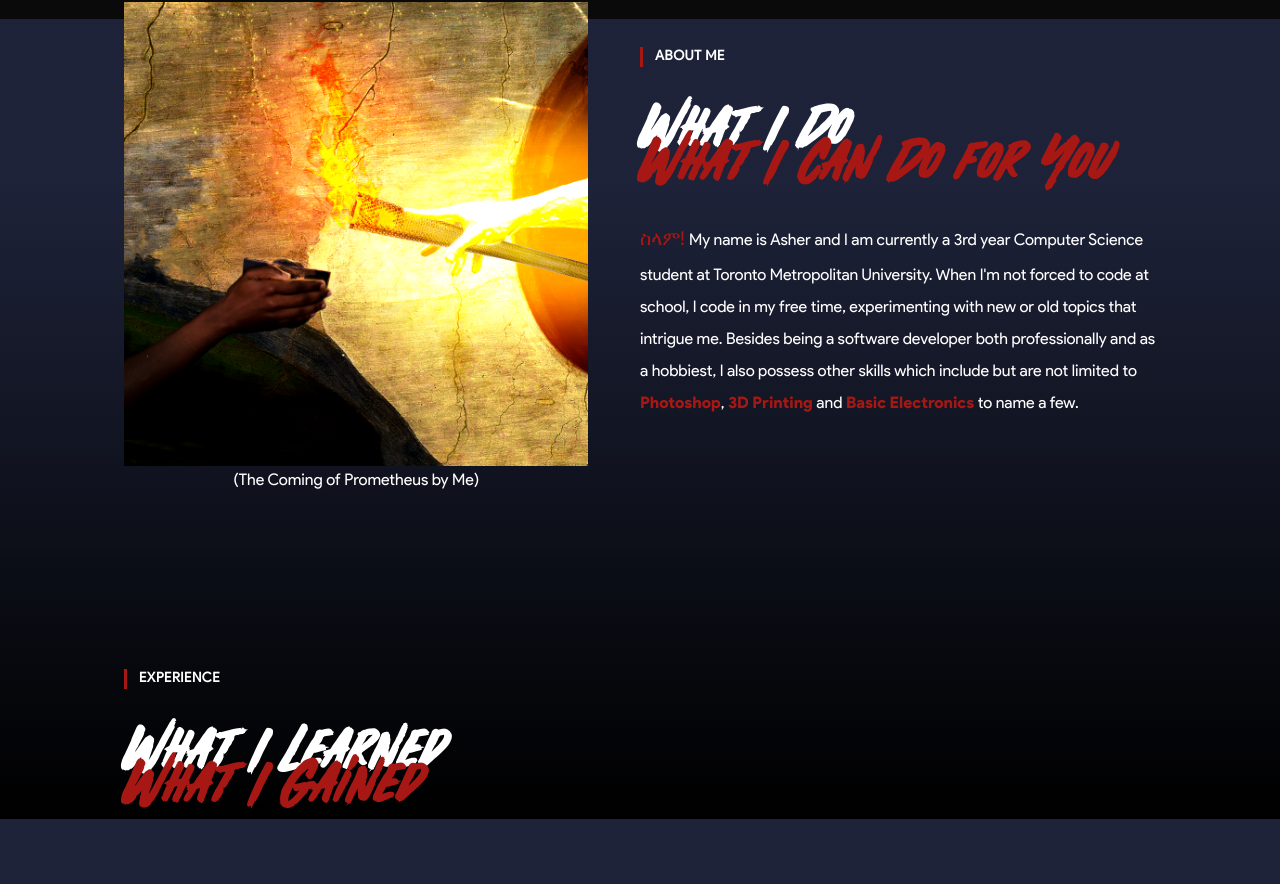
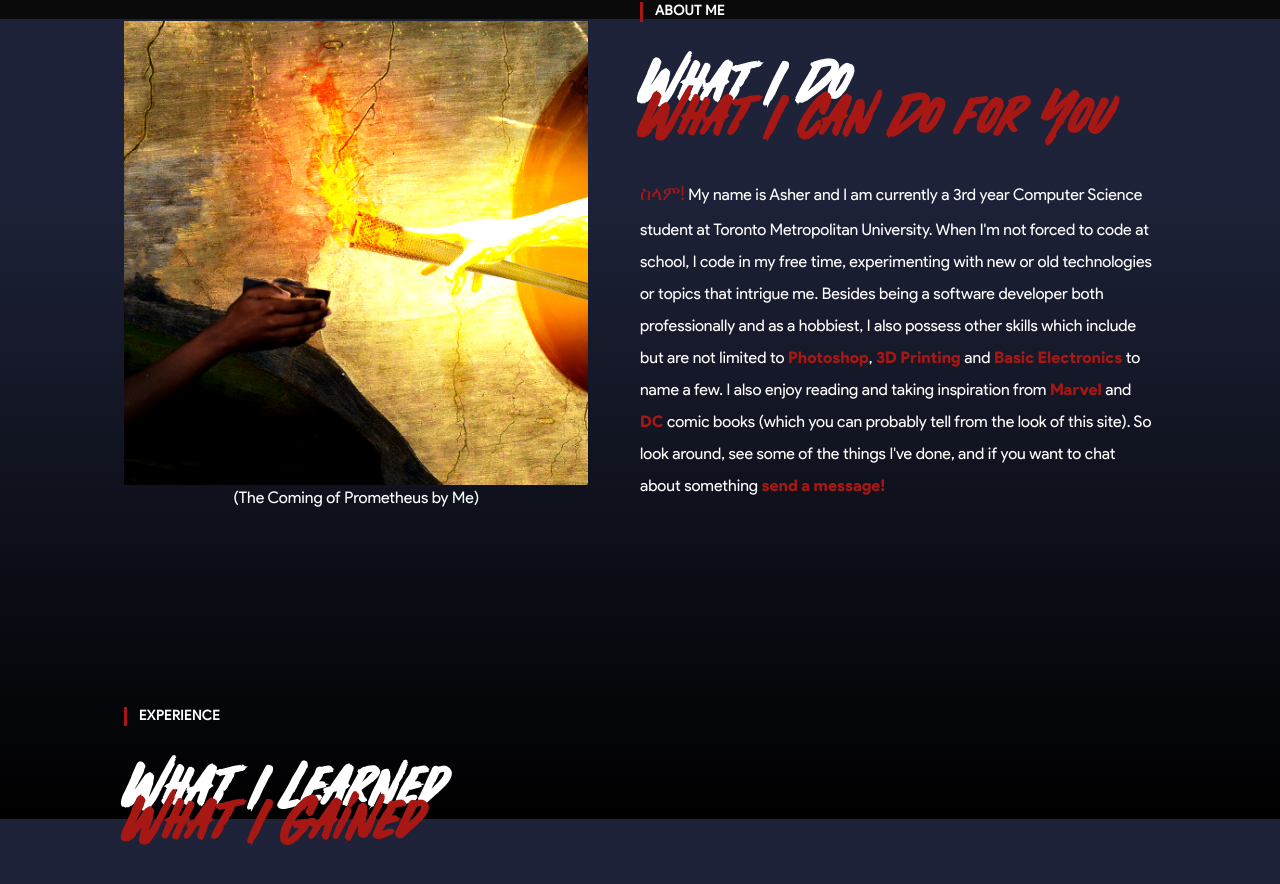
Before and after one commit to AsherAnd/asherand.com, a React (Create React App) app: page / in a window 1280 px wide. Shown: the part 781-1665 px from the top of the page. Built offline with nearby package versions, Linux system fonts and the light colour scheme; no server answers; grey boxes are pictures that could not be loaded.

Commit message:
added more to about page and changed highlight properties

```diff
--- a/src/containers/About.jsx
+++ b/src/containers/About.jsx
@@ -17,16 +17,41 @@ function About() {
           <p className="text">
             <a href="https://en.wikipedia.org/wiki/Amharic" className="amharic">
               ስላም!
-            </a>
+            </a>{" "}
             My name is Asher and I am currently a 3rd year Computer Science
             student at Toronto Metropolitan University. When I'm not forced to
             code at school, I code in my free time, experimenting with new or
-            old topics that intrigue me. Besides being a software developer both
-            professionally and as a hobbiest, I also possess other skills which
-            include but are not limited to
-            <span className="highlight"> Photoshop</span>,
-            <span className="highlight"> 3D Printing</span> and
-            <span className="highlight"> Basic Electronics</span> to name a few.
+            old technologies or topics that intrigue me. Besides being a
+            software developer both professionally and as a hobbiest, I also
+            possess other skills which include but are not limited to
+            <a href="#projects" className="highlight">
+              {" "}
+              Photoshop
+            </a>
+            ,
+            <a href="#projects" className="highlight">
+              {" "}
+              3D Printing
+            </a>{" "}
+            and
+            <a href="#projects" className="highlight">
+              {" "}
+              Basic Electronics
+            </a>{" "}
+            to name a few. I also enjoy reading and taking inspiration from{" "}
+            <a href="https://www.marvel.com/comics" className="highlight">
+              Marvel
+            </a>{" "}
+            and{" "}
+            <a href="https://www.dc.com/comics" className="highlight">
+              DC
+            </a>{" "}
+            comic books (which you can probably tell from the look of this
+            site). So look around, see some of the things I've done, and if you
+            want to chat about something{" "}
+            <a href="#contact" className="highlight">
+              send a message!
+            </a>
           </p>
         </div>
       </div>
--- a/src/styles/style.css
+++ b/src/styles/style.css
@@ -33,12 +33,9 @@ a.amharic {
   font-size: 1.14rem;
 }
 
-a.amharic:hover {
+a.amharic:hover,
+a.highlight:hover {
   color: var(--secondary-text-color);
-}
-
-a.amharic::after {
-  content: " ";
 }
 
 .about,
```
